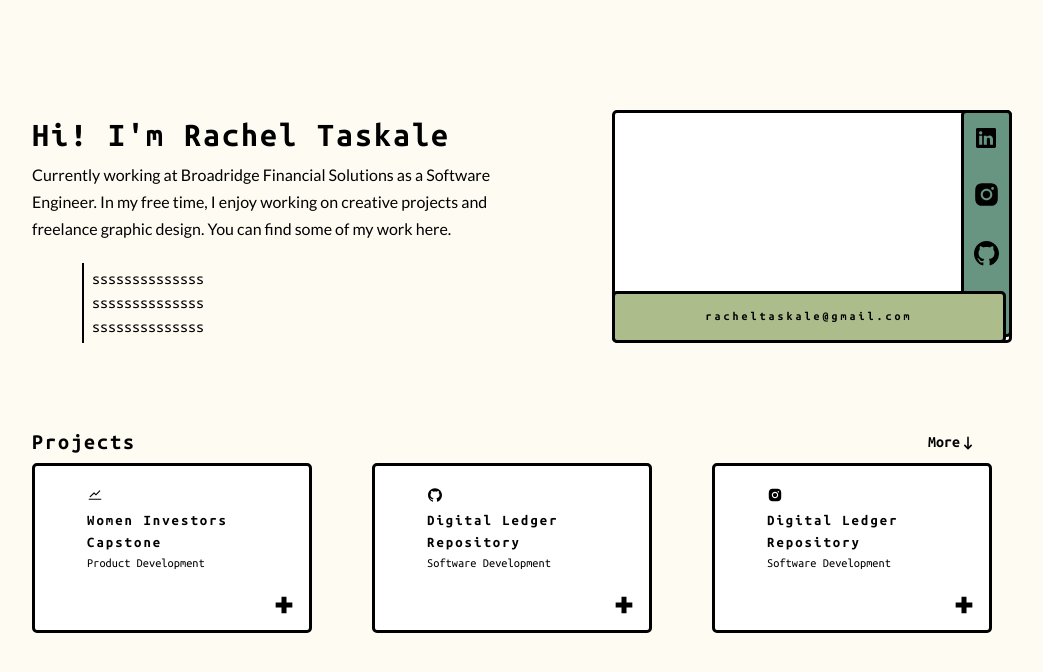
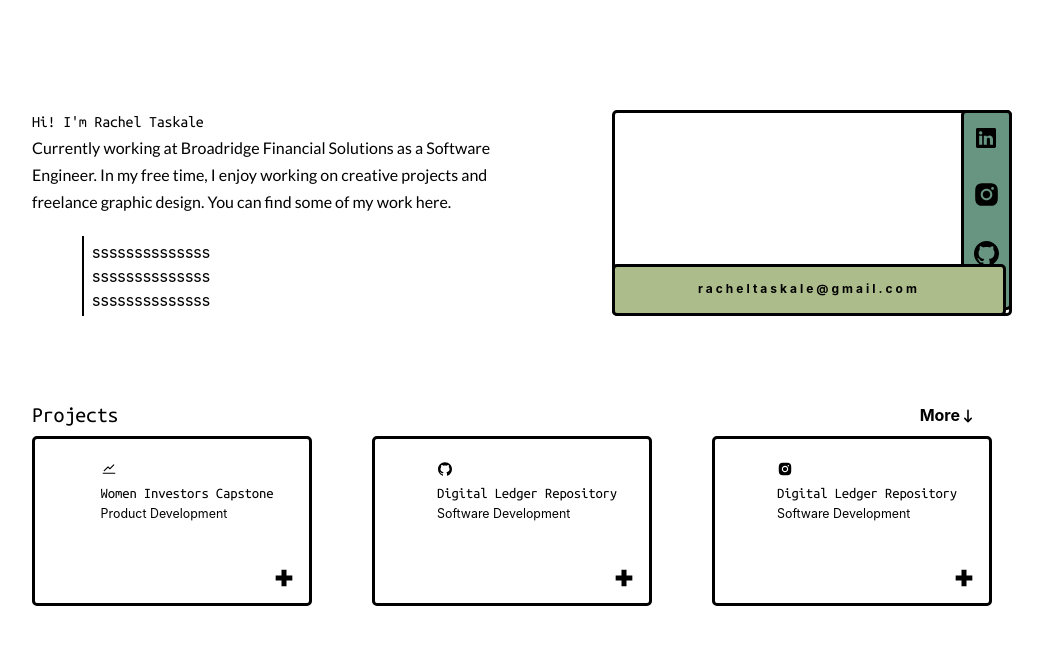
Before and after one commit to rachel-taskale/website, a React (Create React App) app: page / in a window 1280 px wide. Shown: the top 672 px of the page, without its empty margins (128-1171 px from the left). Built offline with nearby package versions, Linux system fonts and the light colour scheme.

Commit message:
Styling changes

```diff
--- a/src/App.css
+++ b/src/App.css
@@ -1,13 +1,15 @@
+@import url('https://fonts.googleapis.com/css2?family=Inter:wght@300;400;500;600;700&display=swap');
+
+
 
 .App {
   text-align: center;
-
 }
 
 
 
 .App {
-  background-color: #fefbf2;
+  /* background-color: #fefbf2; */
   min-height: 100vh;
   display: flex;
   flex-direction: column;
@@ -15,15 +17,22 @@
   /* justify-content: center; */
   /* font-size: calc(10px + 1.5vmin); */
   color: black;
-  font-family: 'Ubuntu Mono', monospace;
+
   text-align: left;
 }
 
+
+
 .title{
-  font-weight: bold;
-  font-size: calc(10px + 3vmin);
-  letter-spacing: 2px;
-  text-align: left;
+  /* font-weight:  bolder; */
+  font-family: 'Ubuntu Mono', monospace;
+  letter-spacing: -.2px;
+
+
+}
+
+.subtitle{
+  font-family: 'Inter', sans-serif;
 }
 
 .App-link {
@@ -116,7 +125,7 @@
 
 /* Handle */
 ::-webkit-scrollbar-thumb {
-  background: rgba(136, 136, 136, 0.4);
+  background: rgba(136, 136, 136, 0.0);
 }
 
 /* Handle on hover */
--- a/src/index.js
+++ b/src/index.js
@@ -5,10 +5,12 @@
 import reportWebVitals from './reportWebVitals';
 import { ChakraProvider } from '@chakra-ui/react';
 
+
+
 const root = ReactDOM.createRoot(document.getElementById('root'));
 root.render(
   <ChakraProvider>
-    <App />
+      <App />
   </ChakraProvider>
 );
 
```
